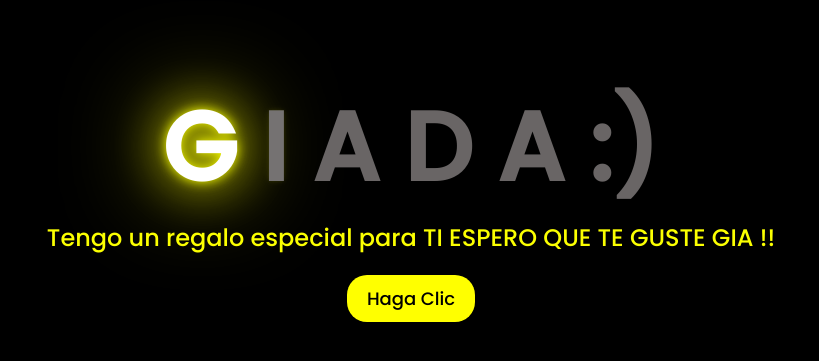
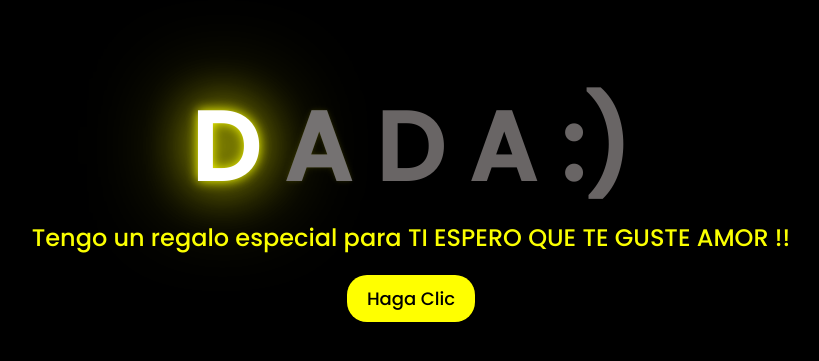
Before and after one commit to Brainy112/fuego, a plain HTML site: page index.html in a window 1280 px wide. Shown: the part 165-526 px from the top of the page, without its empty margins (229-1048 px from the left). Drawn offline with Linux system fonts and the light colour scheme.

Commit message:
Update index.html

```diff
--- a/index.html
+++ b/index.html
@@ -34,8 +34,7 @@
     <!-- Contenido del primer HTML -->
     <div id="content1" align-items: center>
         <div class="greetings">
-            <span>G</span>
-            <span>I</span>
+            <span>D</span>
             <span>A</span>
             <span>D</span>
             <span>A</span>
@@ -52,7 +51,7 @@
         </div>
         <div class="description">
             <span>Tengo un regalo especial para  TI
-                ESPERO QUE TE GUSTE GIA !!</span>
+                ESPERO QUE TE GUSTE AMOR !!</span>
         </div>
         <div id="pantalla1" class="button">
             <button id="BotonCambiar" onclick="showContent2()">Haga Clic</button>
```
